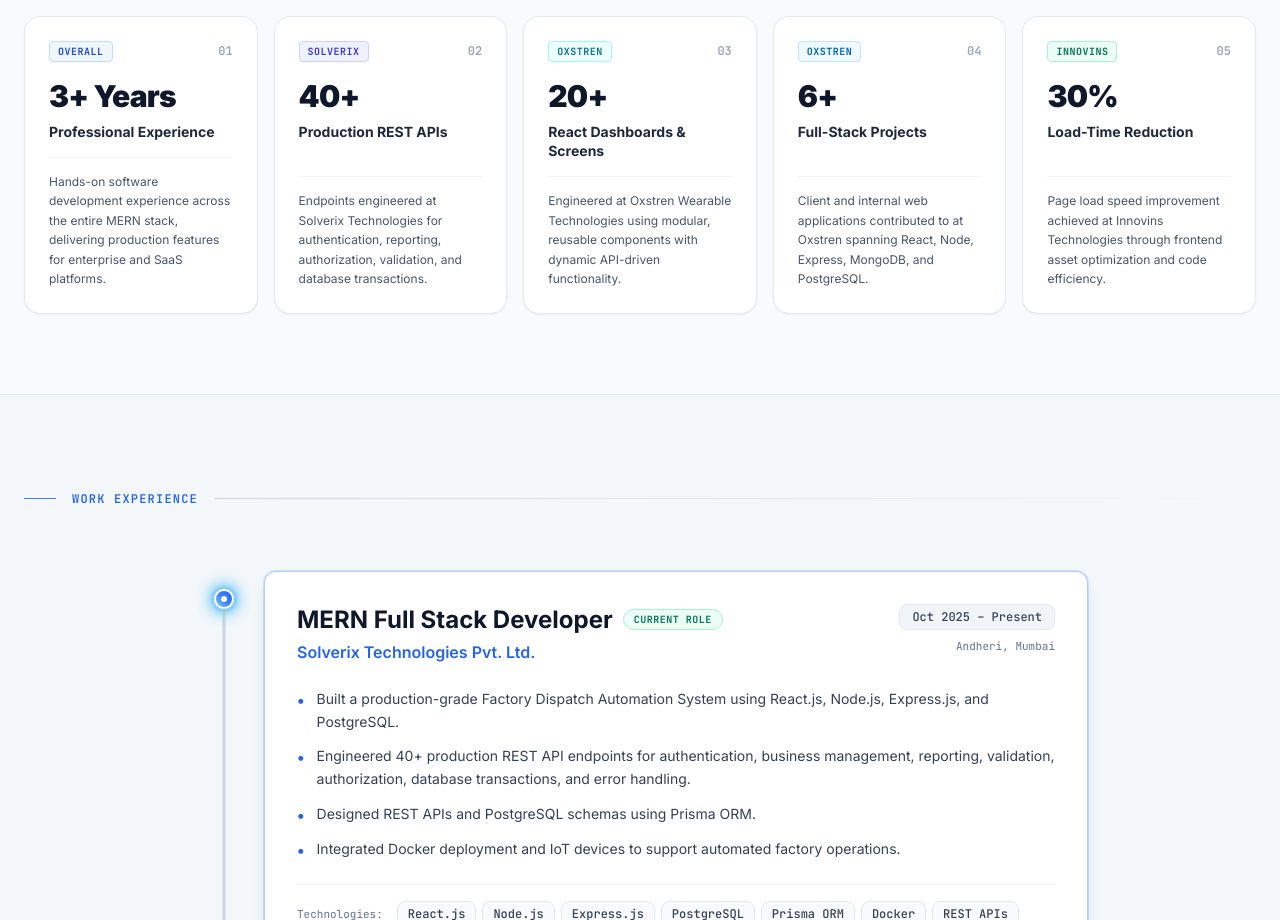
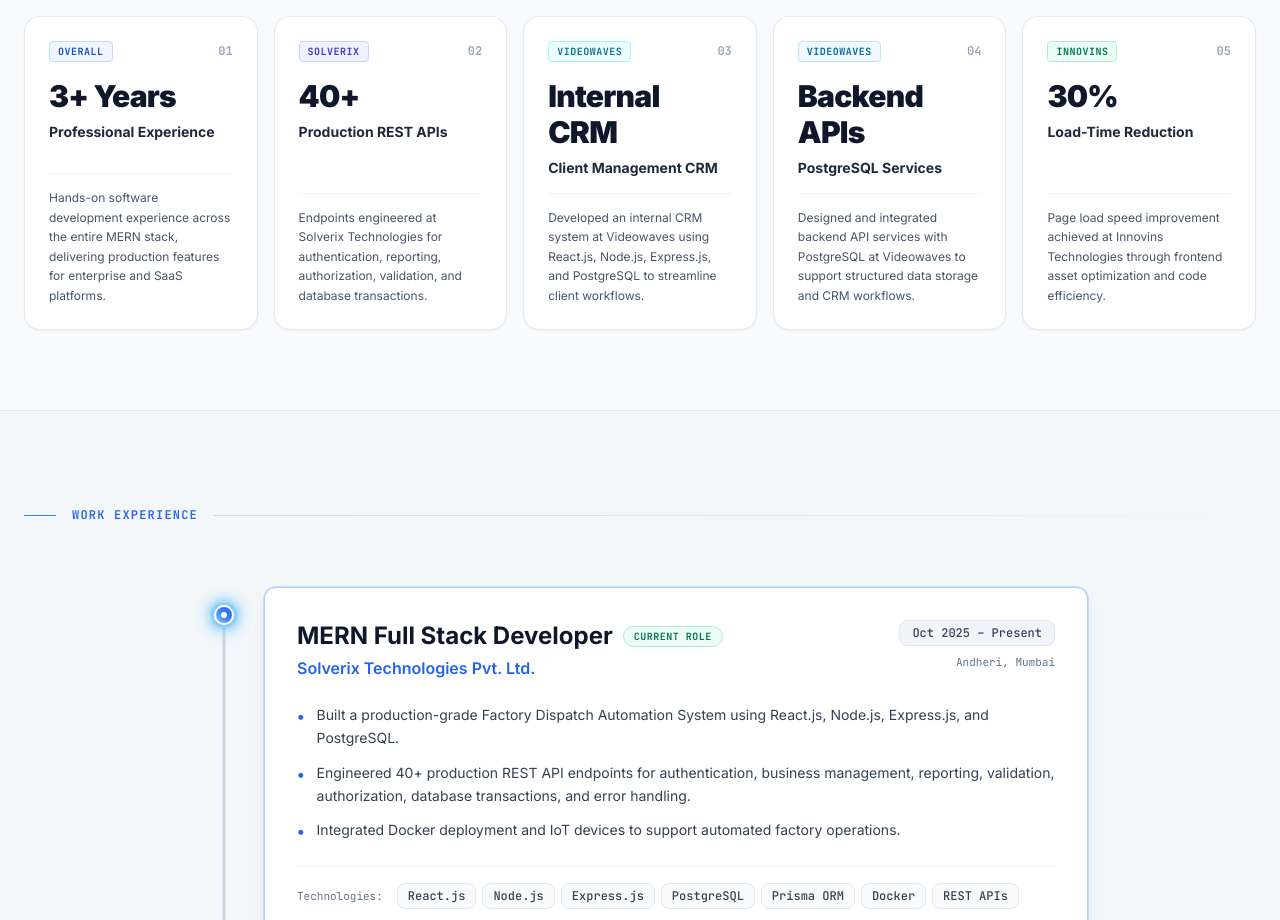
Before and after one commit to Sushantspatil/Portfolio, a React (Vite) app: page / in a window 1280 px wide. Shown: the part 1880-2800 px from the top of the page. Built offline with nearby package versions, Linux system fonts and the light colour scheme.

Commit message:
feat: add Hero, Highlights, and Navbar components along with resume and services update

```diff
--- a/components/Highlights.tsx
+++ b/components/Highlights.tsx
@@ -6,9 +6,9 @@
   "bg-blue-50 text-blue-700 border-blue-200 dark:bg-blue-500/15 dark:text-blue-300 dark:border-blue-500/30",
   // 1: Solverix (Indigo)
   "bg-indigo-50 text-indigo-700 border-indigo-200 dark:bg-indigo-500/15 dark:text-indigo-300 dark:border-indigo-500/30",
-  // 2: Oxstren (Cyan)
+  // 2: Videowaves (Cyan)
   "bg-cyan-50 text-cyan-700 border-cyan-200 dark:bg-cyan-500/15 dark:text-cyan-300 dark:border-cyan-500/30",
-  // 3: Oxstren (Sky)
+  // 3: Videowaves (Sky)
   "bg-sky-50 text-sky-700 border-sky-200 dark:bg-sky-500/15 dark:text-sky-300 dark:border-sky-500/30",
   // 4: Innovins (Emerald)
   "bg-emerald-50 text-emerald-700 border-emerald-200 dark:bg-emerald-500/15 dark:text-emerald-300 dark:border-emerald-500/30",
--- a/components/Navbar.tsx
+++ b/components/Navbar.tsx
@@ -294,7 +294,7 @@
               href={RESUME_LINK}
               target="_blank"
               rel="noopener noreferrer"
-              download="Sushant_Patil_Resume.pdf"
+              download="resume_2026_final.pdf"
               className="inline-flex items-center gap-1.5 px-3 py-1.5 rounded-md bg-slate-900 hover:bg-slate-800 text-white dark:bg-slate-100 dark:hover:bg-white dark:text-slate-900 text-xs font-mono font-semibold transition-all active:scale-95 shadow-sm"
             >
               <span>Resume</span>
@@ -397,7 +397,7 @@
             href={RESUME_LINK}
             target="_blank"
             rel="noopener noreferrer"
-            download="Sushant_Patil_Resume.pdf"
+            download="resume_2026_final.pdf"
             onClick={() => setIsMenuOpen(false)}
             className="w-full py-3 rounded-md bg-slate-900 hover:bg-slate-800 text-white dark:bg-slate-100 dark:hover:bg-white dark:text-slate-900 font-semibold text-xs font-mono flex items-center justify-center gap-2 transition-all shadow-md"
           >
--- a/constants.tsx
+++ b/constants.tsx
@@ -17,13 +17,13 @@
   github: "https://github.com/Sushantspatil",
   linkedin: "https://www.linkedin.com/in/sushantspatil/",
   portfolio: "https://sushants-portfolio.web.app/",
-  resumePath: "/resume/Sushant_Patil_Resume.pdf",
+  resumePath: "https://sushantspatil.github.io/Resume/resume_2026_final.pdf",
   availability: "Open to Full Stack Development Opportunities",
   headline: "Hi, I'm Sushant Patil. I build reliable, scalable web applications.",
   summary: "I'm a MERN Full Stack Developer with 3+ years of professional experience building responsive React applications, REST APIs, business dashboards, and backend systems using Node.js, Express.js, NestJS, PostgreSQL, and MongoDB."
 };
 
-export const RESUME_LINK = "/resume/Sushant_Patil_Resume.pdf";
+export const RESUME_LINK = "https://sushantspatil.github.io/Resume/resume_2026_final.pdf";
 
 export const ABOUT_COPY = {
   lead: "I'm a MERN Full Stack Developer based in Mumbai, India, with over three years of professional experience building and maintaining modern web applications.",
@@ -72,20 +72,20 @@
     skills: ["REST Architecture", "Prisma ORM", "PostgreSQL", "JWT & RBAC", "Validation"]
   },
   {
-    metric: "20+",
-    label: "React Dashboards & Screens",
-    description: "Engineered at Oxstren Wearable Technologies using modular, reusable components with dynamic API-driven functionality.",
-    tag: "Oxstren",
-    status: "Production UI Components",
-    skills: ["React.js", "Redux Toolkit", "Dynamic APIs", "Modular Architecture"]
+    metric: "Internal CRM",
+    label: "Client Management CRM",
+    description: "Developed an internal CRM system at Videowaves using React.js, Node.js, Express.js, and PostgreSQL to streamline client workflows.",
+    tag: "Videowaves",
+    status: "Production CRM System",
+    skills: ["React.js", "Node.js", "Express.js", "PostgreSQL", "CRM Workflows"]
   },
   {
-    metric: "6+",
-    label: "Full-Stack Projects",
-    description: "Client and internal web applications contributed to at Oxstren spanning React, Node, Express, MongoDB, and PostgreSQL.",
-    tag: "Oxstren",
-    status: "End-to-End Delivery",
-    skills: ["Full Stack", "MongoDB", "Node.js", "Express.js", "PostgreSQL"]
+    metric: "Backend APIs",
+    label: "PostgreSQL Services",
+    description: "Designed and integrated backend API services with PostgreSQL at Videowaves to support structured data storage and CRM workflows.",
+    tag: "Videowaves",
+    status: "Data & API Architecture",
+    skills: ["Backend APIs", "PostgreSQL", "REST APIs", "Node.js", "Express.js"]
   },
   {
     metric: "30%",
@@ -107,23 +107,24 @@
     description: [
       "Built a production-grade Factory Dispatch Automation System using React.js, Node.js, Express.js, and PostgreSQL.",
       "Engineered 40+ production REST API endpoints for authentication, business management, reporting, validation, authorization, database transactions, and error handling.",
-      "Designed REST APIs and PostgreSQL schemas using Prisma ORM.",
+
       "Integrated Docker deployment and IoT devices to support automated factory operations."
     ],
     skills: ["React.js", "Node.js", "Express.js", "PostgreSQL", "Prisma ORM", "Docker", "REST APIs"]
   },
   {
-    company: "Oxstren Wearable Technologies Pvt. Ltd.",
+    company: "Videowaves",
     role: "Full Stack Developer",
     period: "Sep 2024 – Oct 2025",
     location: "Mumbai, India",
     isCurrent: false,
     description: [
-      "Contributed to 6+ full-stack projects using React.js, Node.js, Express.js, MongoDB, and PostgreSQL, developing responsive interfaces and backend services.",
-      "Engineered and integrated 40+ REST API endpoints with JWT authentication, RBAC, request validation, and database operations for business workflows.",
-      "Developed 20+ responsive React.js screens and dashboards using reusable components and dynamic API-driven functionality."
+      "Developed an internal Customer Relationship Management (CRM) system using React.js, Node.js, Express.js, and PostgreSQL to streamline client information management and business workflows.",
+      "Coordinated with clients and stakeholders to gather requirements, translate business needs into technical solutions, and deliver application enhancements.",
+      "Designed and integrated backend API services with PostgreSQL to support structured data storage, retrieval, and CRM.",
+      "Troubleshot application issues, maintained existing features, and delivered enhancements based on business and client requirements."
     ],
-    skills: ["React.js", "Node.js", "Express.js", "MongoDB", "PostgreSQL", "REST APIs", "JWT Authentication", "RBAC"]
+    skills: ["React.js", "Node.js", "Express.js", "PostgreSQL", "REST APIs", "CRM Architecture", "Client Coordination"]
   },
   {
     company: "Innovins Technologies",
@@ -134,7 +135,7 @@
     description: [
       "Developed responsive and user-friendly web interfaces using HTML, CSS, JavaScript, and React.js.",
       "Optimized frontend components and assets, improving application performance and reducing page load time by 30%.",
-      "Assisted in backend development using Node.js and Express.js, including API integration and troubleshooting.",
+
       "Collaborated with development teams to debug, test, and maintain web applications using Git and GitHub for version control."
     ],
     skills: ["HTML", "CSS", "JavaScript", "React.js", "Node.js", "Express.js", "Git", "GitHub"]
@@ -173,7 +174,7 @@
     id: "koniwala-crm",
     title: "Koniwala Matrimonials CRM",
     category: "Matrimonial CRM and Business Operations Platform",
-    type: "Production Platform",
+    type: "Live Project",
     overview: "A matrimonial CRM platform supporting member onboarding, profile management, administrative operations, and business workflows.",
     contributions: [
       "Developed a matrimonial CRM supporting member onboarding, profile management, and administrative operations.",
@@ -203,19 +204,19 @@
       }
     ],
     tags: ["NestJS", "React.js", "PostgreSQL", "Prisma ORM", "Redis", "REST APIs"],
-    isLive: false,
+    isLive: true,
     accentColor: "#38BDF8"
   },
   {
     id: "maldives-experts",
     title: "Maldives Experts",
-    category: "Luxury Travel & Resort Booking Platform",
+    category: "Full-Stack Travel Booking Platform",
     type: "Live Project",
     overview: "A specialized luxury travel and holiday booking platform offering curated Maldives vacation packages, resort directories, and custom villa itinerary planning.",
     contributions: [
-      "Architected and developed a responsive, high-performance web platform for luxury Maldives holiday planning, resort exploration, and booking inquiries.",
-      "Engineered dynamic resort and atoll showcase directories with modern typography, optimized asset loading, and interactive filter controls.",
-      "Built custom quote inquiry and package booking workflows designed to provide smooth lead generation and responsive user experiences across all devices."
+      "Implemented customer booking management REST API endpoints and backend service logic, strengthening booking workflows with security and financial-integrity validations.",
+      "Developed React-based booking and administration components, including an invoice management page, booking detail views, and customer invoice-loading states.",
+      "Improved deployment reliability by optimizing CI/CD artifact transfers, implementing code-splitting, and resolving build-memory and production configuration issues."
     ],
     features: [
       {
```
Also changed, not shown: components/Hero.tsx (+5 -5 lines), services/geminiService.ts (+4 -4 lines), 2 other files (tests, documents, lock files or other folders).
